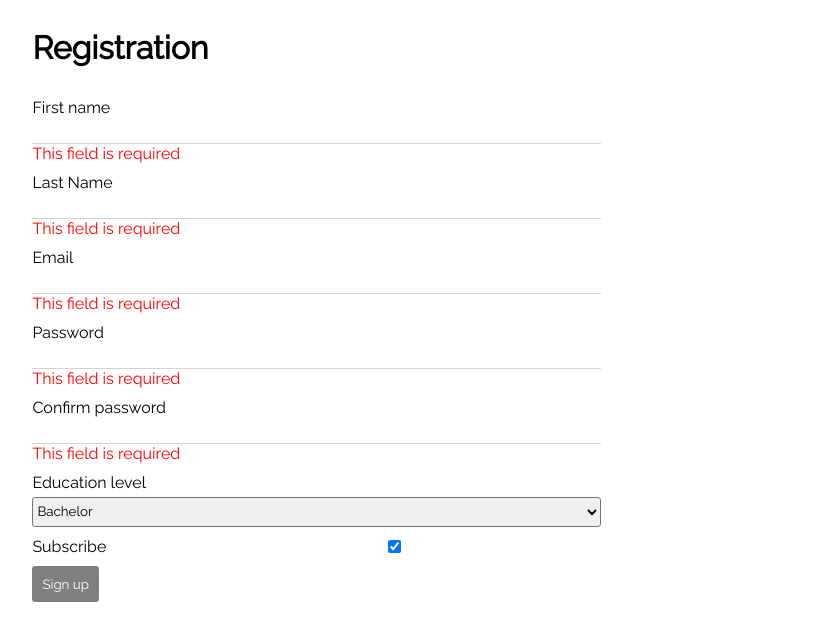
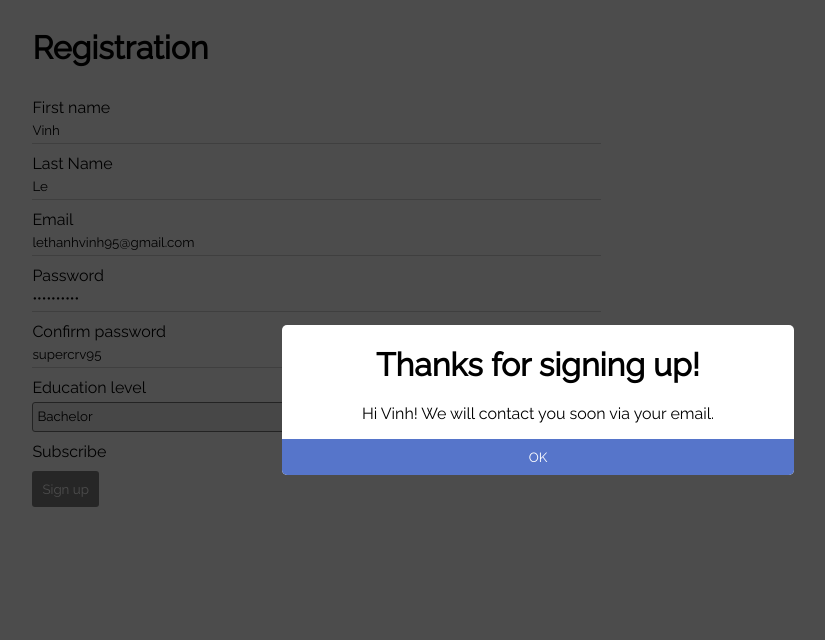
Before and after one commit to vinhlee95/Registration-Form, a React (Create React App) app: page / in a window 1280 px wide. Both pictures are taken after a click on the button "Sign up". Shown: the top 640 px of the page, without its empty margins (102-927 px from the left). Built offline with nearby package versions, Linux system fonts and the light colour scheme.

Commit message:
add modal

```diff
--- a/src/components/App.js
+++ b/src/components/App.js
@@ -1,24 +1,33 @@
 import React, { Component } from 'react';
 import Form from './Form';
+import Modal from './Modal/Modal';
 import './App.css';
 
 class App extends Component {
+  state = { values: null,showModal: false }
 
   // set initial value
   getInitialValues = () => {
     return {
-      firstName: '',
-      lastName: '',
+      firstName: 'Vinh',
+      lastName: 'Le',
+      email: 'lethanhvinh95@gmail.com',
+      password: 'supercrv95',
+      confirmPassword: 'supercrv95',
       newsletter: true
     }
   }
 
 
   submit = (values) => {
-    console.log(values)
+    this.setState({ values, showModal: true });
   }
 
+  closeModal = () => this.setState({ showModal: false });
+
   render() {
+    console.log(this.state.values);
+    const { values } = this.state;
     return (
       <div className="App">
         <h1>Registration</h1>
@@ -26,6 +35,19 @@ class App extends Component {
           initialValues={this.getInitialValues()}
           onSubmit={this.submit}
         />
+        <Modal
+          show={this.state.showModal}
+          closeModal={this.closeModal}>
+          <div>
+            <h1>Thanks for signing up!</h1>
+            {
+              values
+              &&
+              <p>Hi {values.firstName}! We will contact you soon via your email.</p>
+            }
+            <button onClick={this.closeModal}>OK</button>
+          </div>
+        </Modal>
       </div>
     );
   }
--- /dev/null
+++ b/src/components/Modal/Modal.css
@@ -0,0 +1,50 @@
+.modal {
+  position: fixed;
+  top: 0; left: 0;
+  width: 100%; height: 100vh;
+  background: rgba(0,0,0, .7);
+  display: flex; flex-direction: column;justify-content: center;
+  align-items: center;
+  transition: all;
+}
+
+.content {
+  background: #fff;
+  width: 40%;
+  left: 30%;
+  border-radius: 5px;
+}
+
+.content h1 {
+  text-align: center;
+}
+
+.content p {
+  text-align: center;
+}
+
+.content button {
+  width: 100%;
+  border-radius: 0;
+  border-bottom-left-radius: 5px;
+  border-bottom-right-radius: 5px;
+}
+
+.modal-hide {
+  display: none;
+}
+
+.modal-show {
+  animation: showModal .4s ease-out forwards;
+}
+
+@keyframes showModal {
+  0% {
+    opacity: 0;
+    transform: translateY(-100%);
+  }
+  100% {
+    opacity: 1;
+    transform: translateY(0);
+  }
+}
--- /dev/null
+++ b/src/components/Modal/Modal.js
@@ -0,0 +1,17 @@
+import React from 'react';
+import './Modal.css';
+
+export default (props) => {
+  const { show, className, closeModal } = props;
+  return(
+    <div
+      className={show?'modal modal-show':'modal modal-hide'}
+      onClick={closeModal}>
+      <div
+        className={className?className:'content'}
+        onClick={e => e.stopPropagation()}>
+        {props.children}
+      </div>
+    </div>
+  )
+}
```
